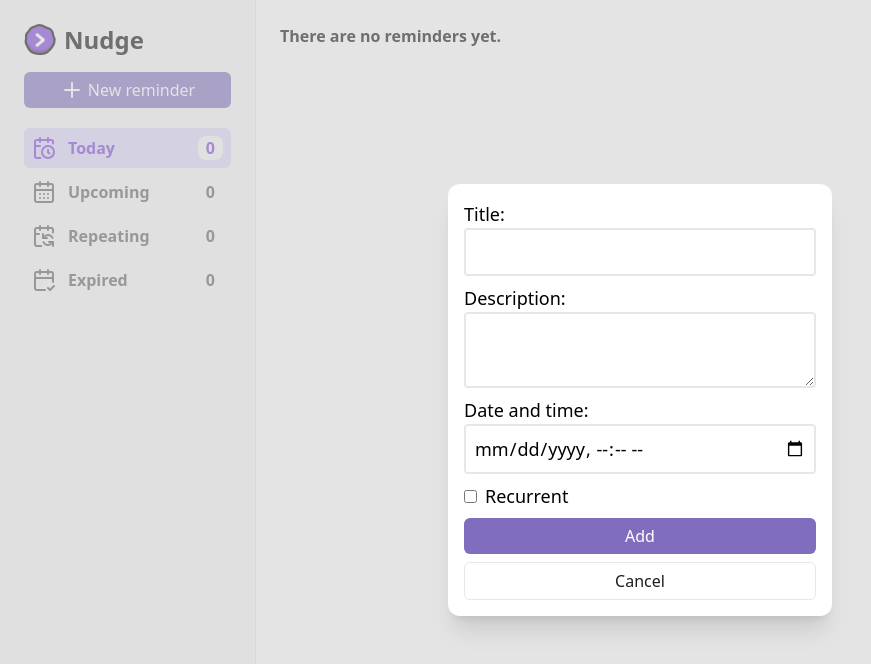
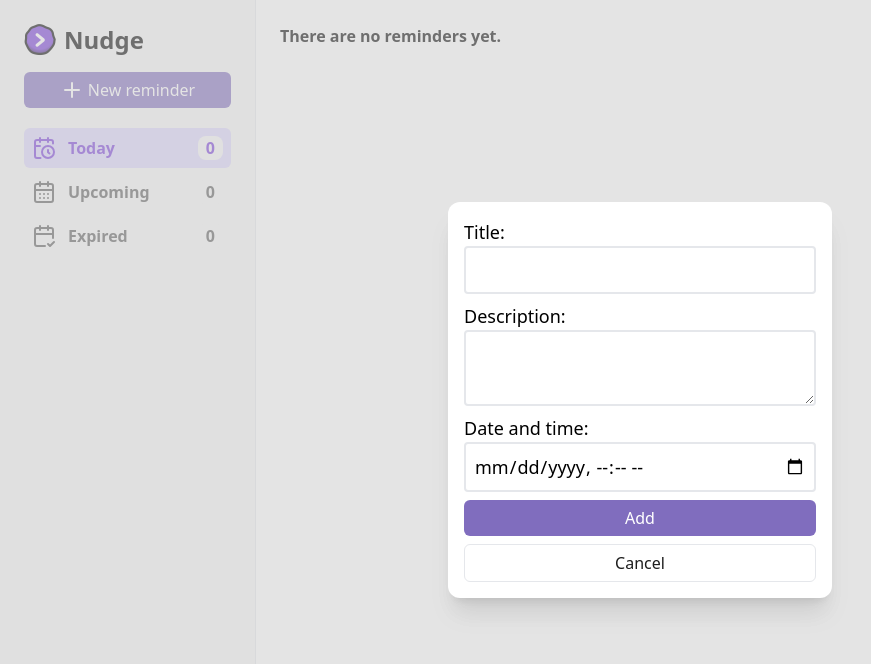
Before and after one commit to LtCocoa/Nudge, a Vue app: page / in a window 1280 px wide. Both pictures are taken after a click on the button "New reminder". Shown: the top 664 px of the page, without its empty margins (0-871 px from the left). Built offline with nearby package versions, Linux system fonts and the light colour scheme.

Commit message:
temporarily hid repeating reminders feature

```diff
--- a/src/App.vue
+++ b/src/App.vue
@@ -86,12 +86,12 @@ const filterItems = computed<ReminderFilterItem[]>(() => [
     count: appStore.upcoming.length,
     icon: CalendarDays,
   },
-  {
-    title: ReminderFilter[ReminderFilter.Repeating],
-    filter: ReminderFilter.Repeating,
-    count: appStore.repeating.length,
-    icon: CalendarSync,
-  },
+  // {
+  //   title: ReminderFilter[ReminderFilter.Repeating],
+  //   filter: ReminderFilter.Repeating,
+  //   count: appStore.repeating.length,
+  //   icon: CalendarSync,
+  // },
   {
     title: ReminderFilter[ReminderFilter.Expired],
     filter: ReminderFilter.Expired,
--- a/src/components/CreateReminder.vue
+++ b/src/components/CreateReminder.vue
@@ -15,7 +15,7 @@
       v-model="reminder.date"
     />
 
-    <div>
+    <!-- <div>
       <input
         id="reminder-recurrency"
         v-model="reminder.isRecurrent"
@@ -26,7 +26,7 @@
         for="reminder-recurrency"
         class="ml-2"
       >Recurrent</label>
-    </div>
+    </div> -->
 
     <AppButton
       variant="primary"
```
